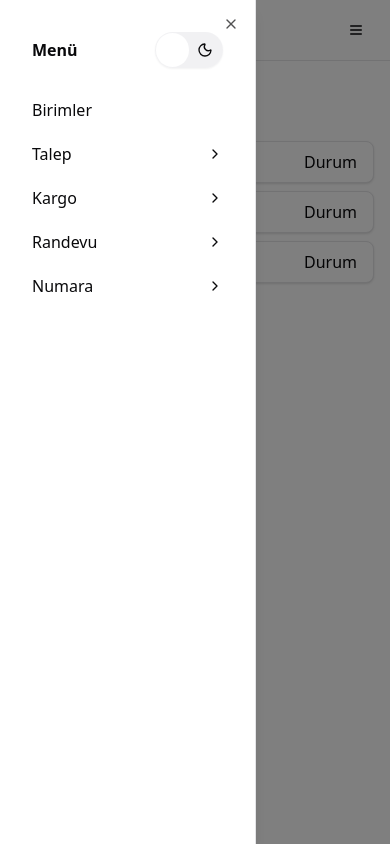
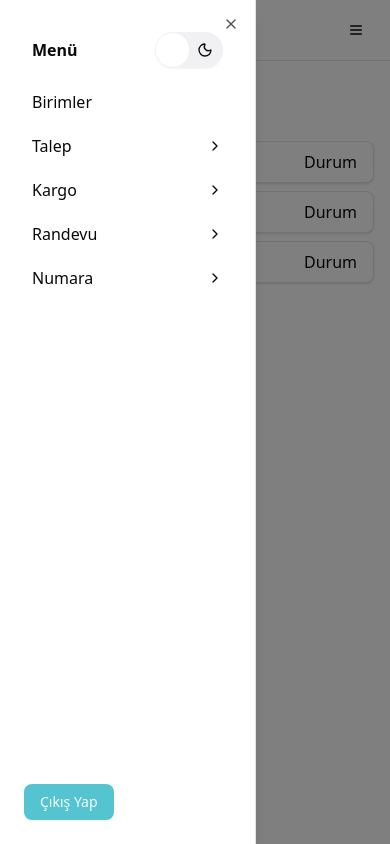
Before and after one commit to eyupkaratas/santral-operasyon-uygulamasi, a Next.js app in the folder client/: page /kargolarim in a window 390 px wide. Both pictures are taken after a click on the button 356 px from the left and 30 px from the top of the page. Built offline with nearby package versions, Linux system fonts and the light colour scheme.

Commit message:
(client): add logout button in mobile navigation

```diff
--- a/client/src/components/header.tsx
+++ b/client/src/components/header.tsx
@@ -120,7 +120,8 @@ export default function Header() {
               </Button>
             </SheetTrigger>
 
-            <SheetContent side="left" className="w-64 p-6">
+            <SheetContent side="left" className="flex w-64 flex-col justify-between p-6">
+              <div className="space-y-2">
                 <div className="flex items-center justify-between p-2">
                   <SheetTitle>Menü</SheetTitle>
                   <ThemeToggler />
@@ -156,6 +157,13 @@ export default function Header() {
                     </div>
                   ))}
                 </div>
+              </div>
+
+              <form onSubmit={handleLogout}>
+                <Button type="submit" disabled={isPending}>
+                  {isPending ? <Loader2 className="animate-spin" /> : "Çıkış Yap"}
+                </Button>
+              </form>
             </SheetContent>
           </Sheet>
         </div>
```
Lines whose indentation alone changed are shown as unchanged.
